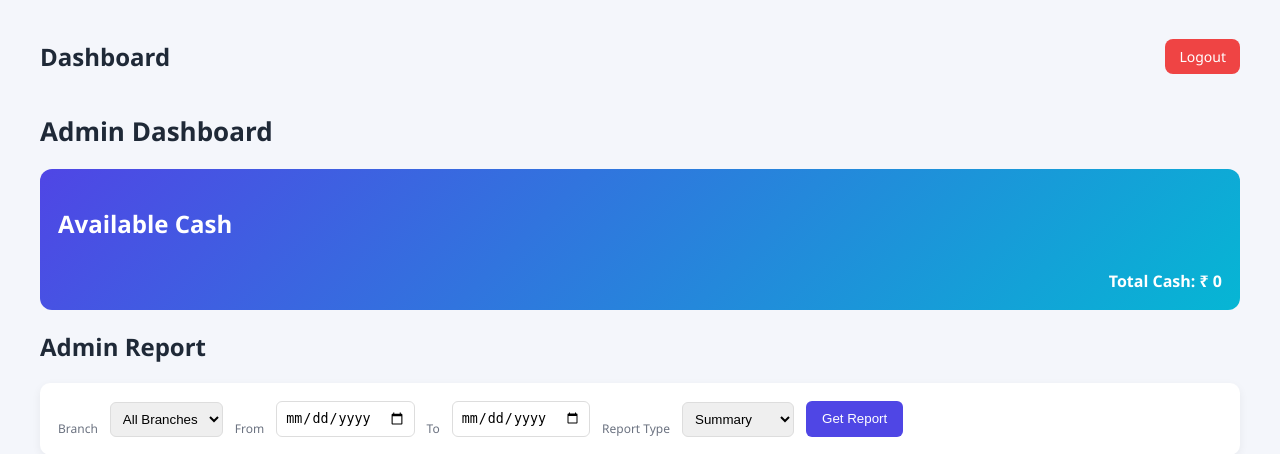
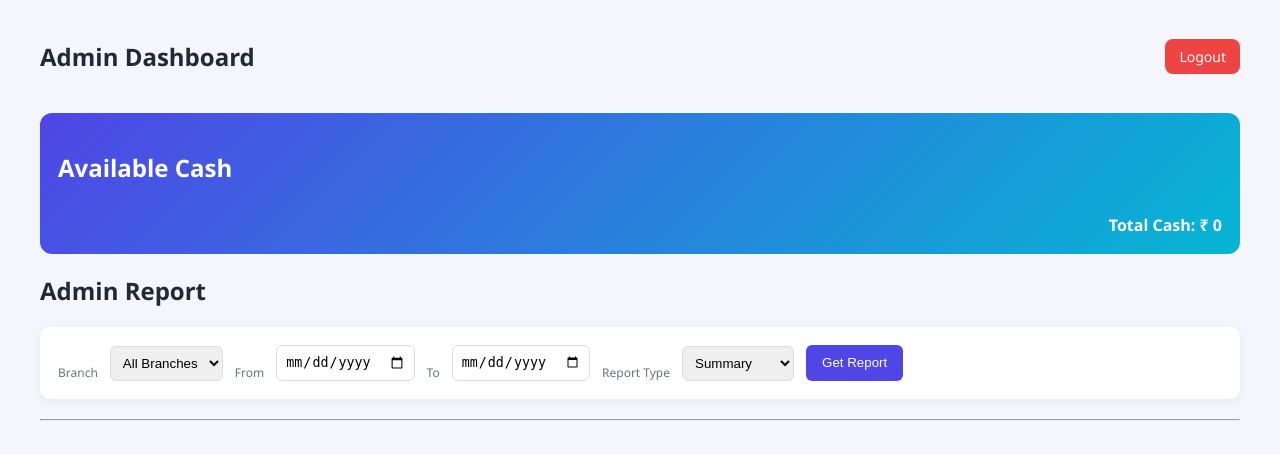
Before and after one commit to Harishh1947/PeoplesFootwearManagement, a Flask app: page /admin in a window 1280 px wide. Shown: the top 454 px of the page. Run offline with Flask 3, Linux system fonts and the light colour scheme; data that the repository does not hold is empty; parts of the project's set-up code (start-up, migrations or seed data) failed here and were passed over.

Commit message:
Update admin.html

```diff
--- a/templates/admin.html
+++ b/templates/admin.html
@@ -7,14 +7,14 @@
 <div class="container">
 
     <div class="top-bar">
-    <h2>Dashboard</h2>
+    <h2>Admin Dashboard</h2>
     <a href="/logout" class="logout-btn">Logout</a>
     </div>
 
-    <!-- 🔷 Header -->
+    <!-- 🔷 Header
     <div class="header">
         <h1>Admin Dashboard</h1>
-    </div>
+    </div> -->
 
     <div class="cash-dashboard">
 
```
